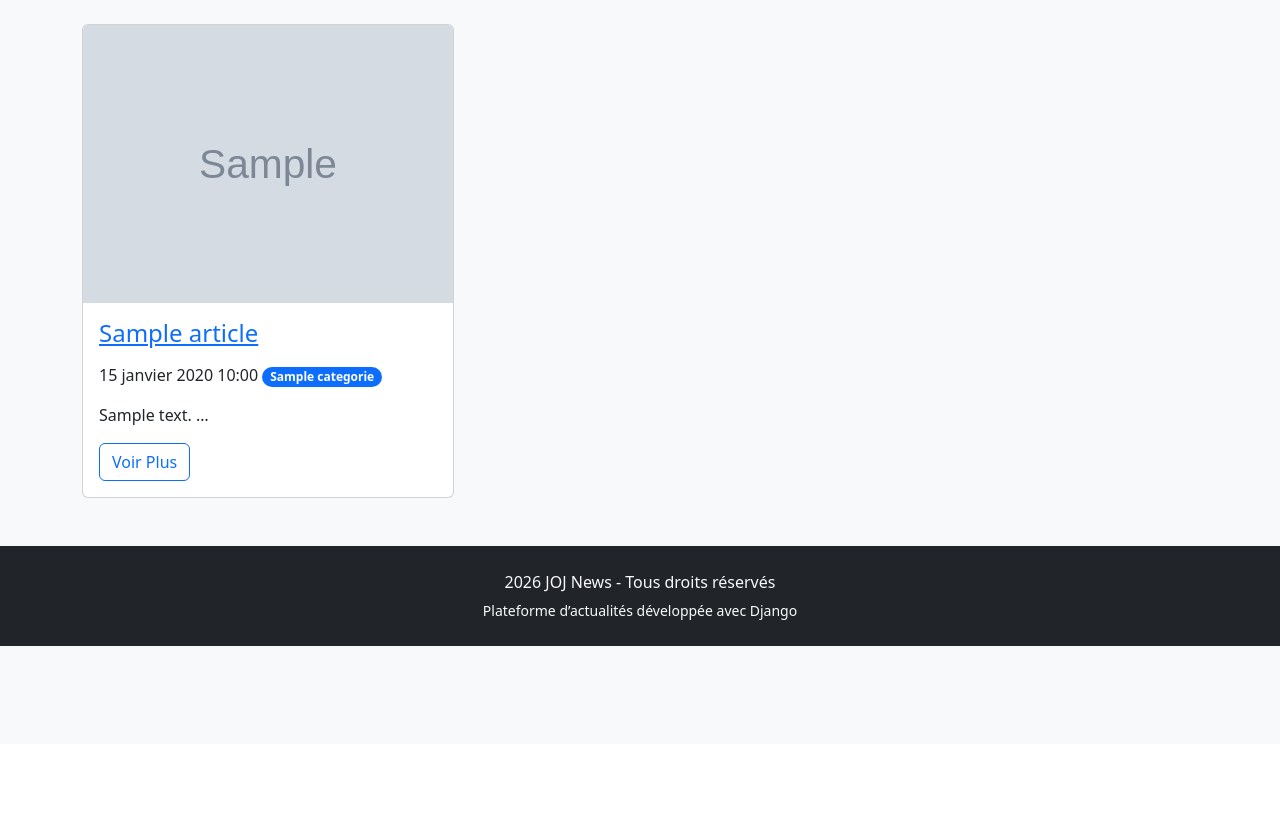
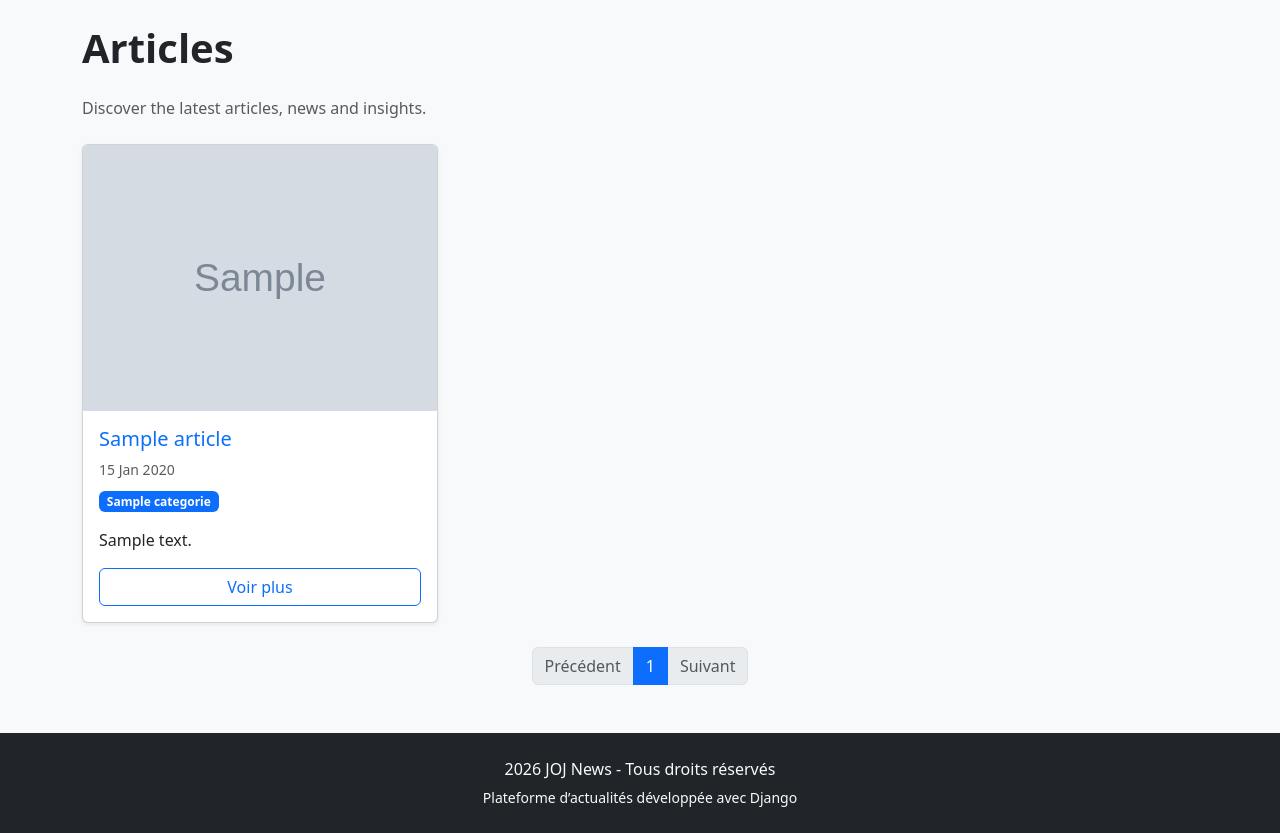
Before and after one commit to moussacode/joj_news, a Django app: page /articles/ in a window 1280 px wide. Shown: the part 56-889 px from the top of the page. Before the commit the page ends 702 px from the top, so only its background shows below. Run offline with Django 5.2, Linux system fonts and the light colour scheme; tables that the repository leaves empty hold one stand-in row (values such as "Sample post"); grey boxes marked "Sample" are stand-in pictures; some libraries are stand-ins or nearby versions.

Commit message:
amelioration article  design  et pagination

```diff
--- a/articles/templates/liste_articles.html
+++ b/articles/templates/liste_articles.html
@@ -3,34 +3,95 @@
 {% block title %}Listes des articles {% endblock %}
 
 {% block content %}
-{% for a in liste_article  %}
+<h1 class="mb-4 fw-bold">
+    Articles
+  </h1>
 
-<div class="col-lg-4 mb-5">
+  <p class="text-muted mb-4">
+    Discover the latest articles, news and insights.
+  </p>
+<div class="row">
+  {% for a in liste_article %}
 
-        <article class="card">
-          <div class="post-slider slider-sm slick-initialized slick-slider">
-            <div class="slick-list draggable"><img src="{{ a.image.url }}" class="card-img-top" alt="..."></div>
-          </div>
+  <div class="col-lg-4 col-md-6 col-sm-12 mb-4">
+    <article class="card h-100 shadow-sm">
 
-          <div class="card-body">
-            <h3 class="h4 mb-3"><a class="post-title" href="{% url 'detail_article' pk=a.id %}">{{a.titre}}</a></h3>
-            <ul class="card-meta list-inline"
-              <li class="list-inline-item">
-                <i class="ti-calendar"></i>{{a.date_publication}}
-              </li>
-              <li class="list-inline-item">
-                <ul class="card-meta-tag list-inline">
-                   <p class="card-text"><span class="badge rounded-pill bg-primary">{{a.categorie}}</span></p>
+      {% if a.image %}
+        <img src="{{ a.image.url }}" class="card-img-top " alt="{{ a.titre }}">
+      {% endif %}
 
+      <div class="card-body d-flex flex-column">
+        <h5 class="card-title">
+          <a href="{% url 'detail_article' pk=a.id %}" class="text-decoration-none">
+            {{ a.titre }}
+          </a>
+        </h5>
 
-                </ul>
-              </li>
-            </ul>
-            <p>{{a.contenu}} …</p>
-            <a href="{% url 'detail_article' pk=a.id %}" class="btn btn-outline-primary">Voir Plus</a>
-          </div>
-        </article>
+        <small class="text-muted mb-2">
+           {{ a.date_publication|date:"d M Y" }}
+        </small>
+
+        <p>
+          <span class="badge bg-primary">{{ a.categorie }}</span>
+        </p>
+
+        <p class="card-text">
+          {{ a.contenu|truncatewords:15 }}
+        </p>
+
+        <a href="{% url 'detail_article' pk=a.id %}"
+           class="btn btn-outline-primary mt-auto">
+          Voir plus
+        </a>
       </div>
-{% endfor %}
 
+    </article>
+  </div>
+
+  {% endfor %}
+</div>
+<nav aria-label="Page navigation">
+  <ul class="pagination justify-content-center">
+
+    <!-- Previous -->
+    {% if liste_article.has_previous %}
+      <li class="page-item">
+        <a class="page-link" href="?page={{ liste_article.previous_page_number }}">
+          Précédent
+        </a>
+      </li>
+    {% else %}
+      <li class="page-item disabled">
+        <span class="page-link">Précédent</span>
+      </li>
+    {% endif %}
+
+    <!-- Numéros -->
+    {% for num in liste_article.paginator.page_range %}
+      {% if liste_article.number == num %}
+        <li class="page-item active">
+          <span class="page-link">{{ num }}</span>
+        </li>
+      {% else %}
+        <li class="page-item">
+          <a class="page-link" href="?page={{ num }}">{{ num }}</a>
+        </li>
+      {% endif %}
+    {% endfor %}
+
+    <!-- Next -->
+    {% if liste_article.has_next %}
+      <li class="page-item">
+        <a class="page-link" href="?page={{ liste_article.next_page_number }}">
+          Suivant
+        </a>
+      </li>
+    {% else %}
+      <li class="page-item disabled">
+        <span class="page-link">Suivant</span>
+      </li>
+    {% endif %}
+
+  </ul>
+</nav>
 {% endblock  %}
--- a/articles/views.py
+++ b/articles/views.py
@@ -4,7 +4,7 @@ from django.core.paginator import Paginator
 # Create your views here.
 
 def home (request):
-    return render(request ,'base.html')
+    return render(request ,'home.html')
 
 def liste_article (request):
     liste_article = models.Article.objects.all()
```
Also changed, not shown: articles/templates/home.html (added, +84 -0 lines), images/articles/Capture_décran_108.png (added), images/articles/joj.webp (added), static/images/joj.webp (added).
